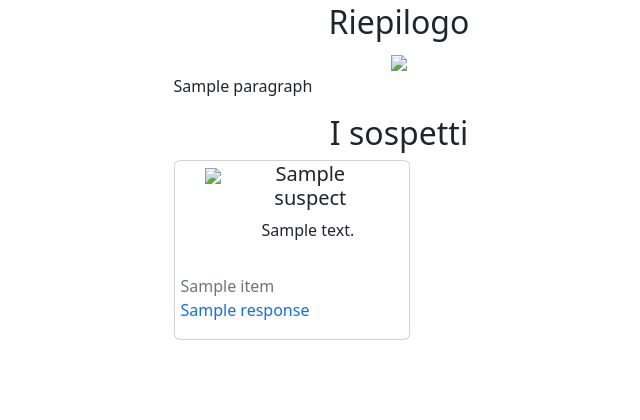
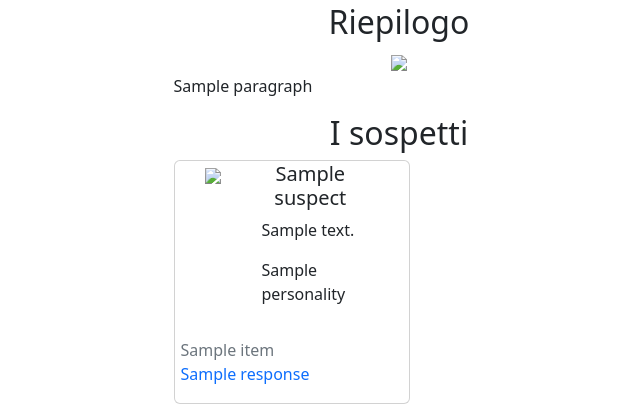
Before and after one commit to benini/giallo_chatgpt, a Flask app: template templates/the_end.html in a window 1280 px wide. Shown: the part 596-1016 px from the top of the page, without its empty margins (241-881 px from the left). Before the commit the page ends 936 px from the top, so only its background shows below. Run offline with Flask 2, Linux system fonts and the light colour scheme; the template is opened without the code that fills it: most values are stand-ins (such as "Sample title", 1, 10 or a date in 2020).

Commit message:
Fix: send the suspects personality to the AI.

```diff
--- a/app.py
+++ b/app.py
@@ -170,6 +170,7 @@ def suspect_interrogation(nr):
         crime["suspects"][nr - 1]["name"],
         crime["suspects"][nr - 1]["description"],
         crime["suspects_priv"][nr - 1]["image"],
+        crime["suspects_priv"][nr - 1]["personality"],
         crime["culprit"]["name"],
         crime["culprit"]["clue"],
         crime["culprit"]["motive"],
--- a/chatgpt_prompts.py
+++ b/chatgpt_prompts.py
@@ -69,11 +69,11 @@ La storia è la seguente:
 ---
 
 Tu sei:
-{}{}{}
+{}.{}{}{}
 ---
 
 Non mentire, ma cerca di mantenere segrete queste informazioni:
-{}.{}{}
+Il colpevole è {}.{}{}
 """,
         },
     ],
--- a/templates/the_end.html
+++ b/templates/the_end.html
@@ -68,6 +68,7 @@
                             <div class="card-body pt-0">
                                 <h5 class="card-title">{{ suspect.name }}</h5>
                                 <p class="card-text text-start">{{ suspect.description }}</p>
+                                <p class="card-text text-start">{{ suspect.personality }}</p>
                             </div>
                         </div>
                     </div>
```
